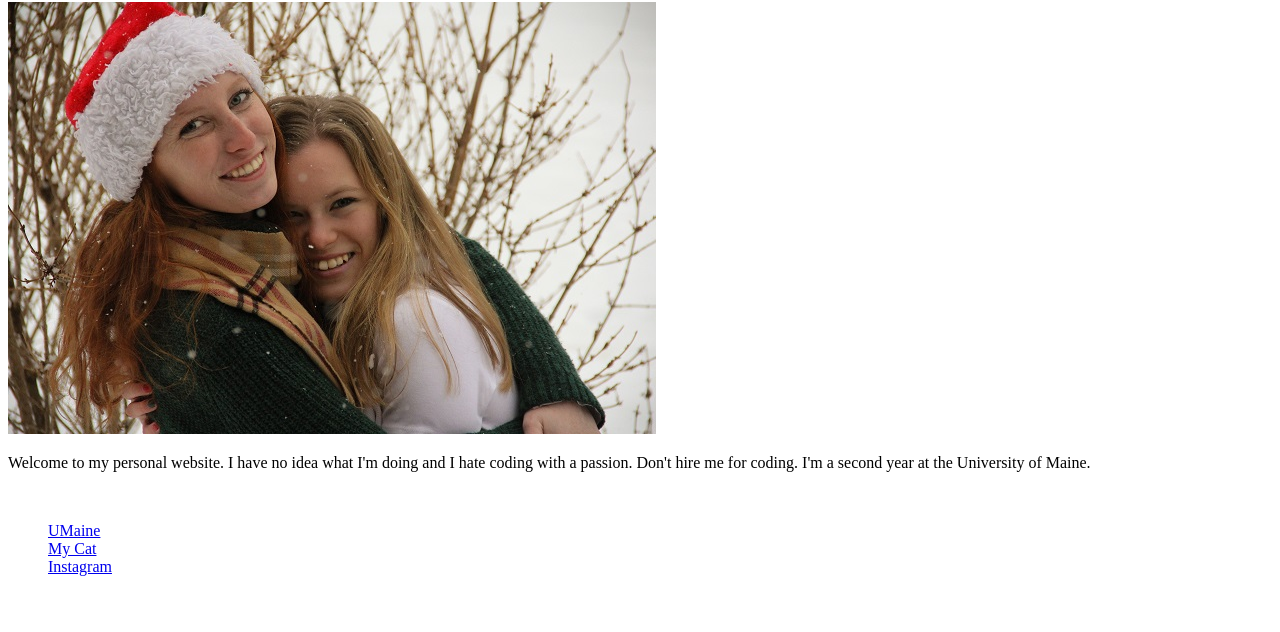
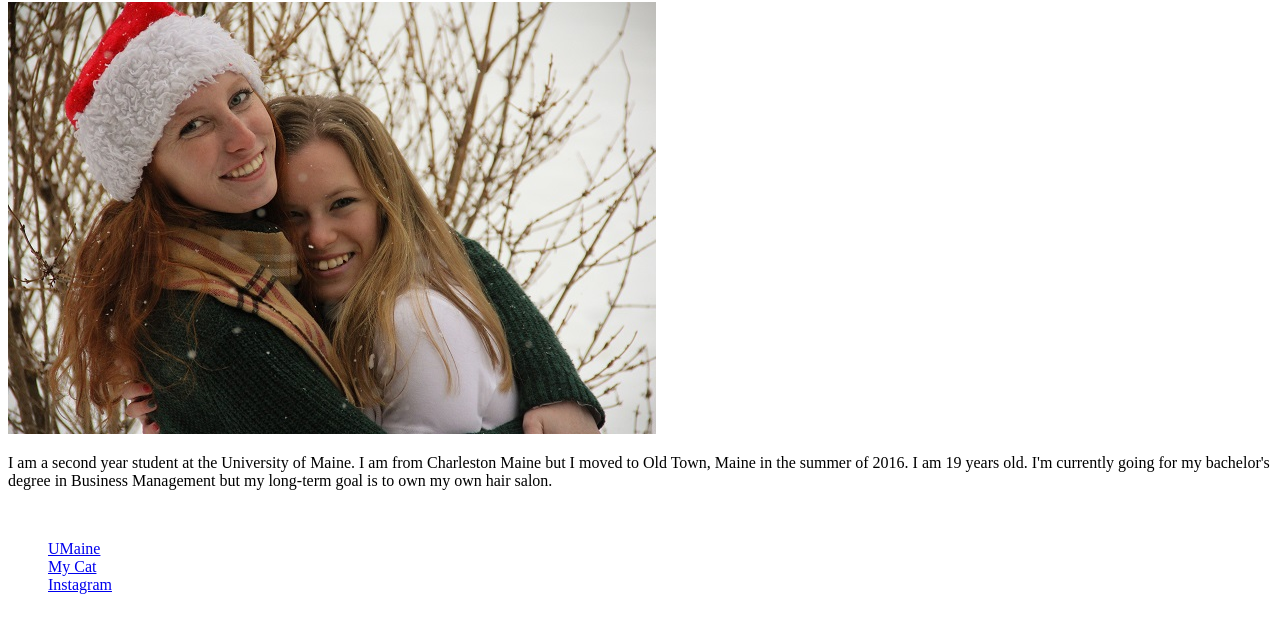
Before and after one commit to mindyfenn/mindyfenn.github.ioOLD, a plain HTML site: page index.html in a window 1280 px wide. Shown: the part 78-710 px from the top of the page. Drawn offline with Linux system fonts and the light colour scheme.

Commit message:
Add files via upload

```diff
--- a/index.html
+++ b/index.html
@@ -3,13 +3,15 @@
     <head>
         <title>Mindy Fenn</title>
     </head>
+	<link href="styles.css" rel="stylesheet">
+
     <body>
 
     <h1> Hi, I'm Mindy Fenn. </h1>
 
 	<img src="friends.jpg">
 
-	<p>Welcome to my personal website. I have no idea what I'm doing and I hate coding with a passion. Don't hire me for coding. I'm a second year at the University of Maine.</p>
+	<p>I am a second year student at the University of Maine. I am from Charleston Maine but I moved to Old Town, Maine in the summer of 2016. I am 19 years old. I'm currently going for my bachelor's degree in Business Management but my long-term goal is to own my own hair salon.  </p>
 	<br>
 	<ul>
 	<a href="https://umaine.edu">UMaine</a>
@@ -21,7 +23,6 @@
 	</ul>
 
 
-
     </body>
 
 
```
